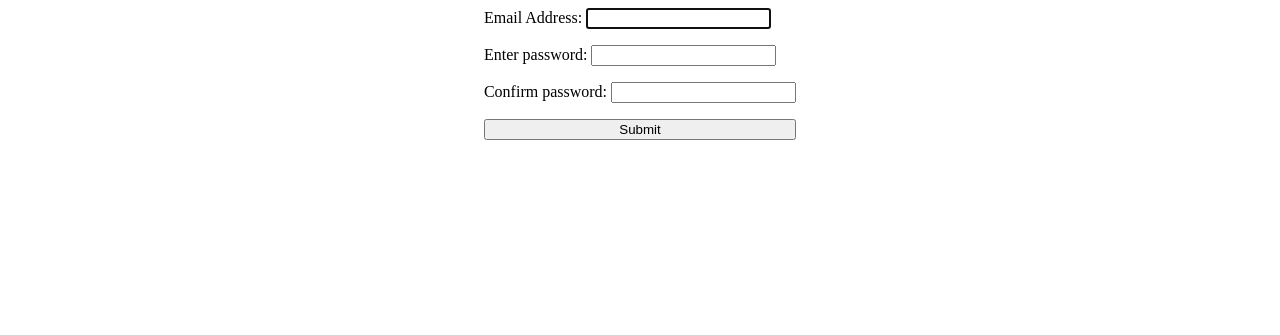
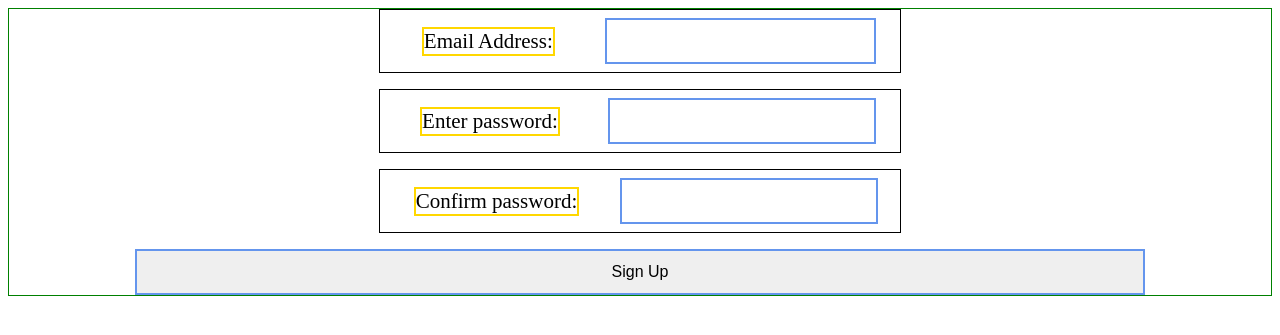
Before and after one commit to prateekb1912/pricetracker, a Django app: page /register in a window 1280 px wide. Shown: the top 335 px of the page. Run offline with Django 4.2, Linux system fonts and the light colour scheme; parts of the project's set-up code (start-up, migrations or seed data) failed here and were passed over.

Commit message:
Add css style to signup page

```diff
--- a/app/tracker/static/css/register_page.css
+++ /dev/null
@@ -1,6 +0,0 @@
-.register-form {
-    display: grid;
-    grid-auto-flow: row;
-    justify-content: center;
-    gap: 1rem;
-}
--- /dev/null
+++ b/app/tracker/static/css/signup_page.css
@@ -0,0 +1,36 @@
+body {
+    font-size: 21px;
+}
+
+
+.register-form {
+    border: 1px solid green;
+    display: grid;
+    grid-auto-flow: row;
+    row-gap: 1rem;
+    place-items: center;
+    align-items: start;
+}
+
+.form-field {
+    border: 1px solid black;
+    display: grid;
+    padding: 8px;
+    grid-auto-flow: column;
+    width: 40%;
+    align-items: center;
+    justify-items: center;
+    columns: auto;
+}
+
+label {
+    border: 2px solid gold;
+}
+
+input {
+    border: 2px solid cornflowerblue;
+    font-size: 16px;
+    width: 80%;
+    padding: 12px;
+    outline: none;
+}
--- a/app/tracker/templates/register.html
+++ b/app/tracker/templates/register.html
@@ -9,32 +9,30 @@
     <meta name="viewport" content="width=device-width, initial-scale=1.0">
     <title>Sign Up</title>
 
-    <link rel="stylesheet" href="{% static 'css/register_page.css' %}">
+    <link rel="stylesheet" href="{% static 'css/signup_page.css' %}">
+
 </head>
 
 <body>
-    <main class="user-form">
     <form action="" method="post" class="register-form">
         {% csrf_token %}
-            <div>
+        <div class="form-field">
             <label for="email"> Email Address: </label>
             {{form.username}}
         </div>
 
-            <div>
+        <div class="form-field">
             <label for="password1"> Enter password: </label>
             {{form.password1}}
         </div>
 
-            <div>
+        <div class="form-field">
             <label for="password2"> Confirm password: </label>
             {{form.password2}}
         </div>
 
-            <input type="submit" name="Create User">
+        <input type="submit" name="Create User" value="Sign Up">
     </form>
-    </main>
-
 </body>
 
 </html>
```
Lines whose indentation alone changed are shown as unchanged.
